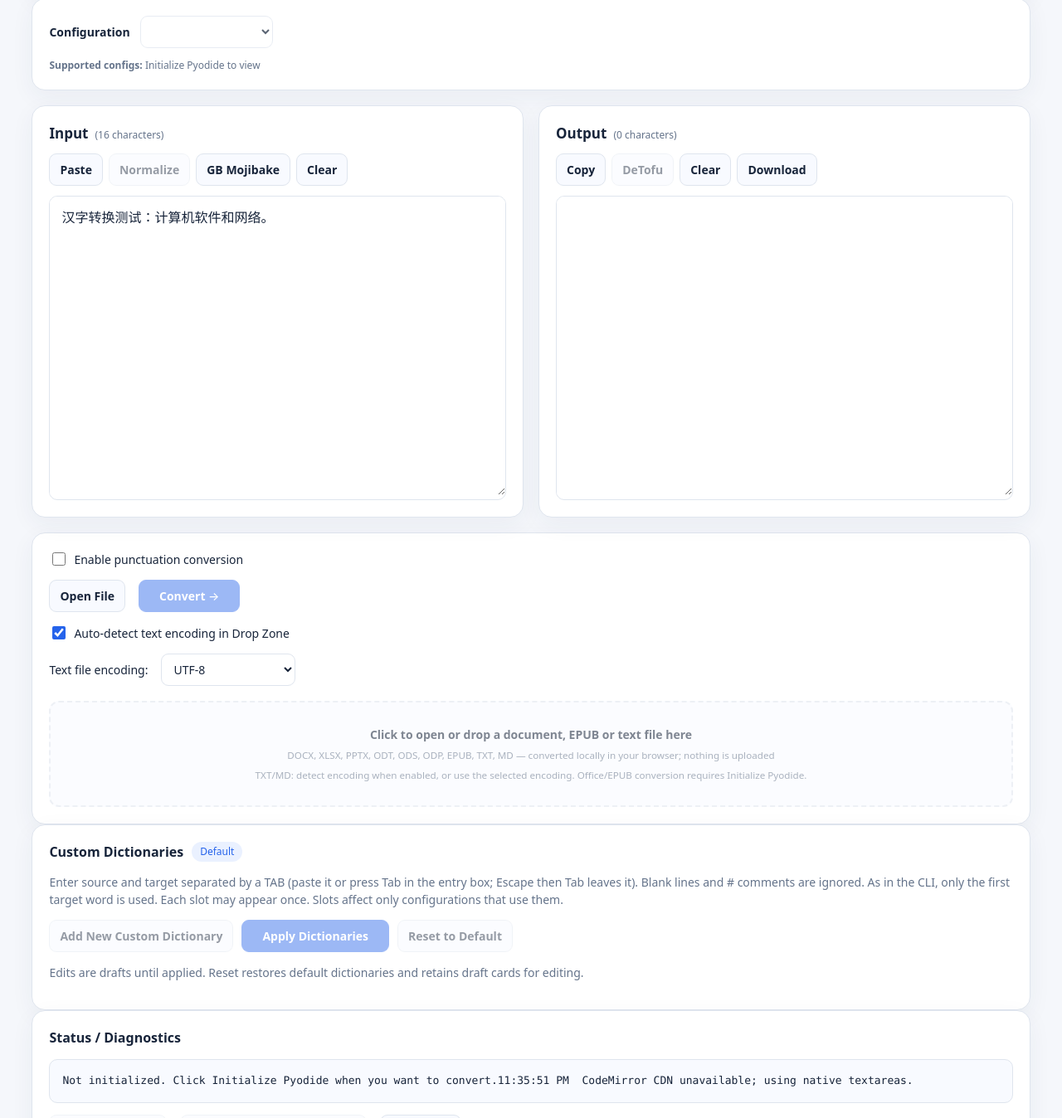
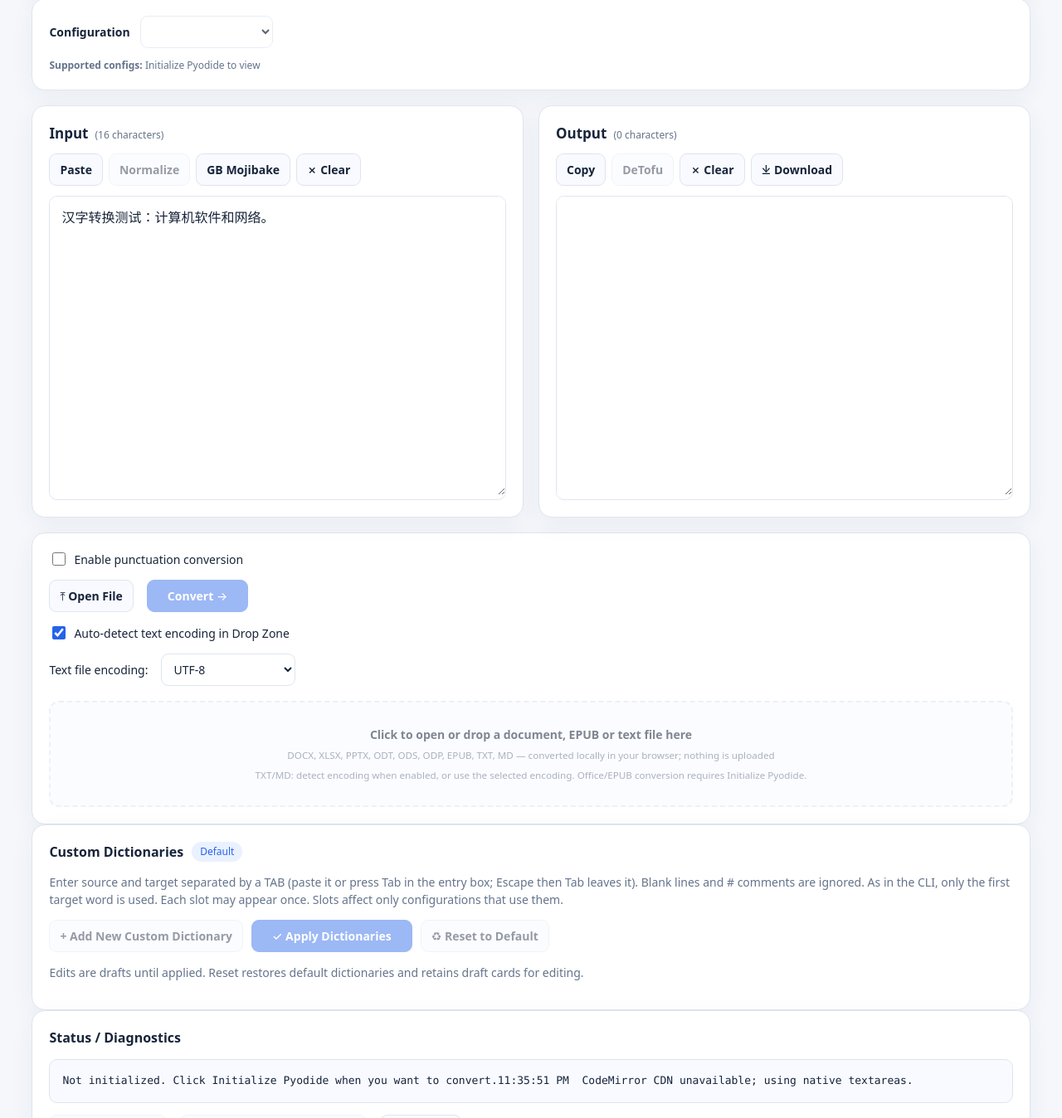
Before and after one commit to laisuk/opencc_purepyweb, a plain HTML site: page docs/index.html in a window 1280 px wide. Shown: the part 229-1577 px from the top of the page at 83% size. Drawn offline with Linux system fonts and the light colour scheme.

Commit message:
refactor(web): ui retouched

```diff
--- a/docs/index.html
+++ b/docs/index.html
@@ -45,7 +45,7 @@
                 <button id="pasteBtn" type="button">Paste</button>
                 <button id="normalizeBtn" type="button" disabled>Normalize</button>
                 <button id="gbMojibakeBtn" type="button">GB Mojibake</button>
-                <button id="clearInputBtn" type="button">Clear</button>
+                <button id="clearInputBtn" type="button">&cross; Clear</button>
             </div>
             <div id="editor-left" class="editor-box"></div>
         </section>
@@ -55,8 +55,8 @@
             <div class="toolbar">
                 <button id="copyBtn" type="button">Copy</button>
                 <button id="deTofuBtn" type="button" disabled>DeTofu</button>
-                <button id="clearOutputBtn" type="button">Clear</button>
-                <button id="downloadOutputBtn" type="button">Download</button>
+                <button id="clearOutputBtn" type="button">&cross; Clear</button>
+                <button id="downloadOutputBtn" type="button">&DownArrowBar; Download</button>
             </div>
             <div id="editor-right" class="editor-box"></div>
         </section>
@@ -66,7 +66,7 @@
         </div>
         <div class="controls file-actions">
             <input id="textFile" type="file" accept=".txt,.md" hidden>
-            <button id="openFileBtn" type="button">Open File</button>
+            <button id="openFileBtn" type="button">&UpArrowBar; Open File</button>
             <button id="btn" type="button" class="primary" disabled>Convert →</button>
             <span id="openedFileName" class="file-name"></span>
         </div>
@@ -93,7 +93,7 @@
         </div>
         <div id="officeResult" class="office-result" hidden>
             <span id="officeResultText"></span>
-            <button id="officeDownloadBtn" type="button">Download converted file</button>
+            <button id="officeDownloadBtn" type="button">&DownArrowBar; Download converted file</button>
         </div>
     </section>
     <section class="panel" aria-labelledby="dictionaryHeading">
@@ -107,9 +107,9 @@
             them.</p>
         <div id="dictionaryCards"></div>
         <div class="dictionary-actions">
-            <button id="addDictionaryBtn" type="button" disabled>Add New Custom Dictionary</button>
-            <button id="applyDictionariesBtn" type="button" class="primary" disabled>Apply Dictionaries</button>
-            <button id="resetDictionariesBtn" type="button" disabled>Reset to Default</button>
+            <button id="addDictionaryBtn" type="button" disabled>&plus; Add New Custom Dictionary</button>
+            <button id="applyDictionariesBtn" type="button" class="primary" disabled>&check; Apply Dictionaries</button>
+            <button id="resetDictionariesBtn" type="button" disabled>&#x267B; Reset to Default</button>
         </div>
         <p class="dictionary-help">Edits are drafts until applied. Reset restores default dictionaries and retains draft
             cards for editing.</p>
```
